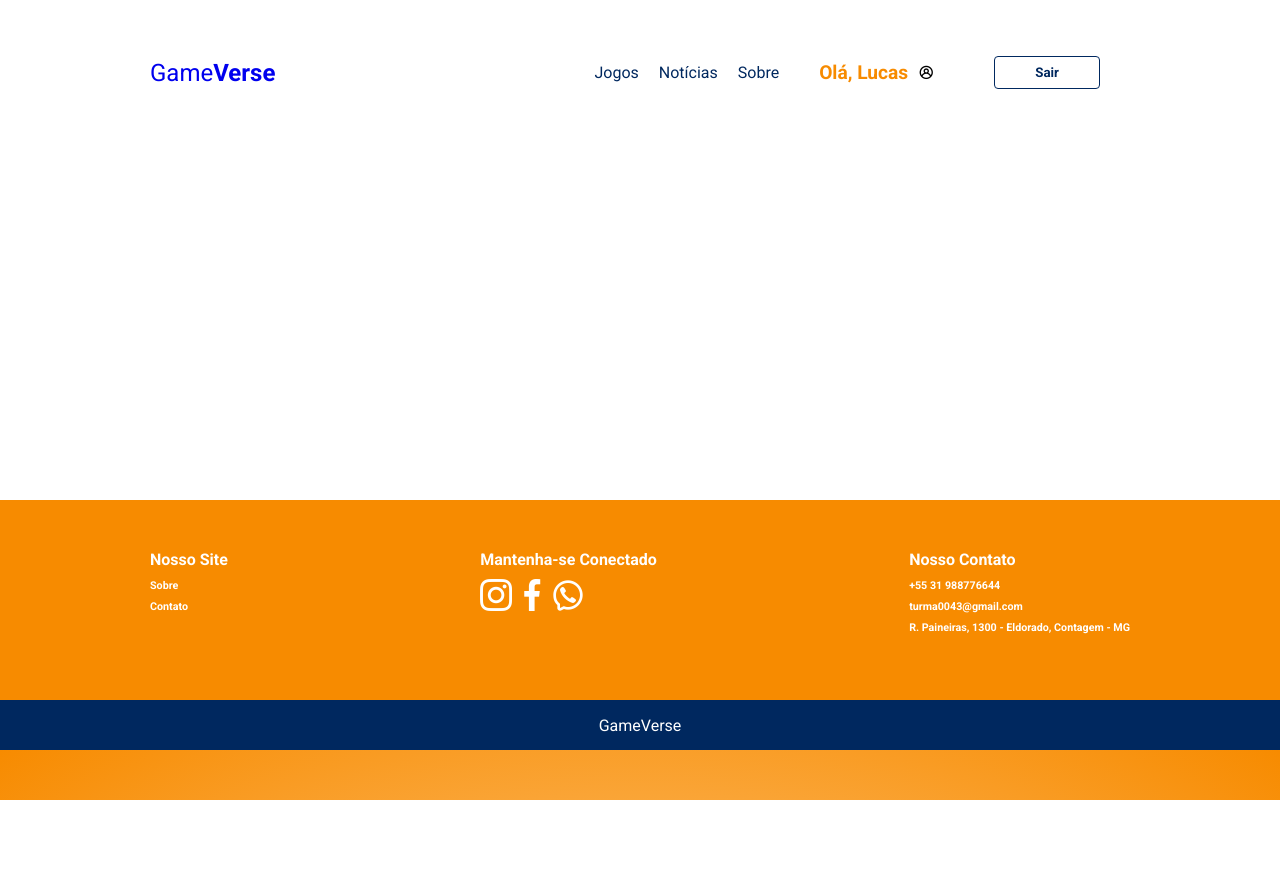
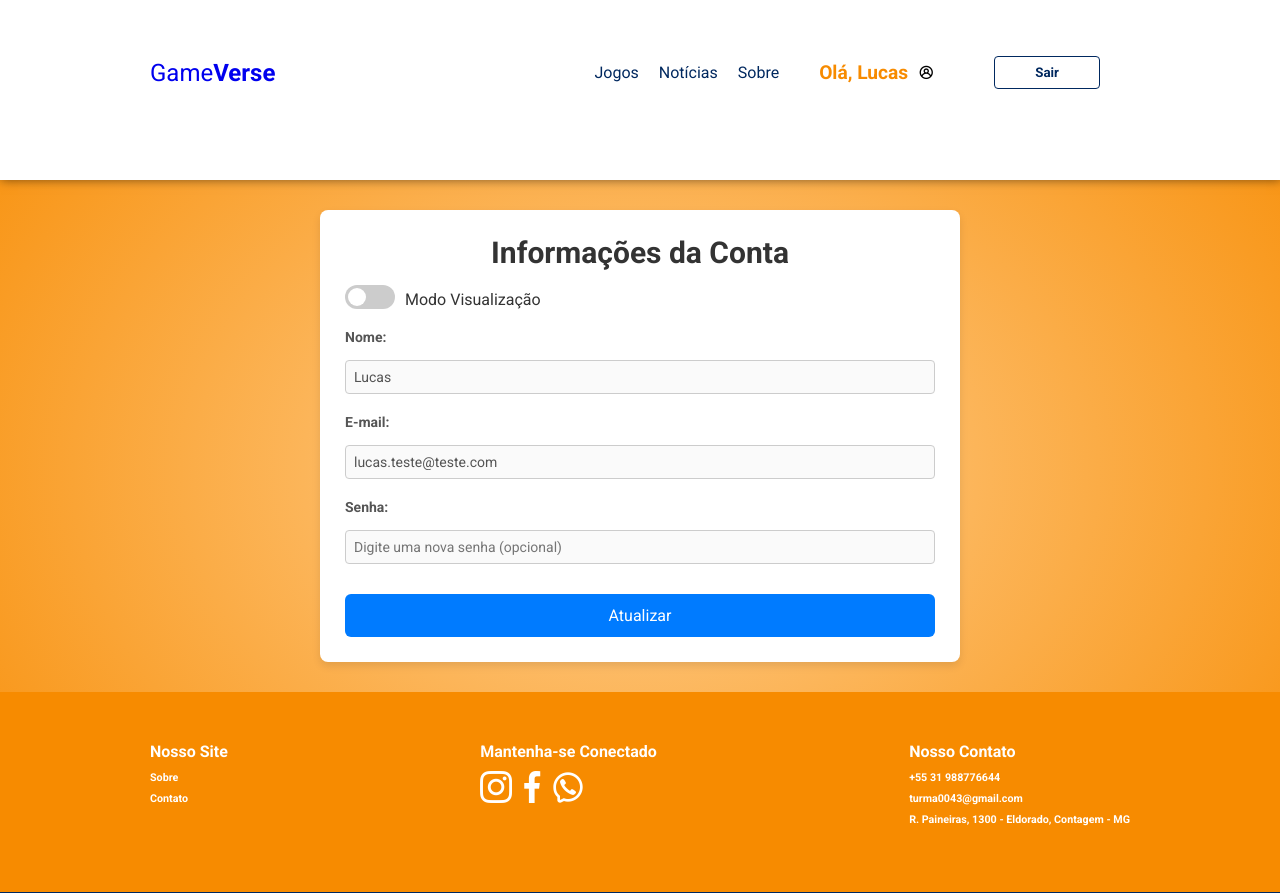
Before and after one commit to M0nCoeur/projeto, a PHP site: page /myaccount.php in a window 1280 px wide. Shown: the top 893 px of the page. Before the commit the page ends 800 px from the top, so only its background shows below. Run offline with PHP 8.4, Linux system fonts and the light colour scheme; a user stored in the database is signed in; data comes from the database, SQL or seed files in the repository.

Commit message:
Adicionada funcionalidade de edição de conta com atualização de dados do usuário e feedback visual. Implementado script para alternar entre modos de edição e visualização.

```diff
--- a/myaccount.php
+++ b/myaccount.php
@@ -1,6 +1,71 @@
 <?php
 session_start();
+include('conexao.php');
+
+// Verificar se o usuário está logado
+if (isset($_SESSION['usuario'])) {
+    $username = $_SESSION['usuario']; // Usando o nome de usuário ou e-mail armazenado na sessão
+
+    // Função para carregar os dados do usuário
+    function carregarUsuario($conn, $username) {
+        $stmt = $conn->prepare("SELECT * FROM user WHERE email = :email OR nome = :nome");
+        $stmt->bindParam(':email', $username);
+        $stmt->bindParam(':nome', $username);
+        $stmt->execute();
+        return $stmt->fetch(PDO::FETCH_ASSOC);
+    }
+
+    // Busca o usuário
+    $user = carregarUsuario($conn, $username);
+
+    // Verifique se um usuário foi encontrado
+    if (!$user) {
+        die("Usuário não encontrado.");
+    }
+} else {
+    die("Você não está logado.");
+}
+
+// Processar atualização de dados
+if (isset($_POST['update_account'])) {
+    $name = $_POST['name'];
+    $email = $_POST['email'];
+    $password = $_POST['password'];
+
+    // Atualizar nome e e-mail
+    $update_query = "UPDATE user SET nome = :nome, email = :email";
+
+    // Se a senha foi alterada, inclui a senha na consulta
+    if (!empty($password)) {
+        $update_query .= ", senha = :senha";
+    }
+
+    $update_query .= " WHERE id_user = :id_user"; // Usando o campo correto id_user
+    $stmt = $conn->prepare($update_query);
+    $stmt->bindParam(':nome', $name);
+    $stmt->bindParam(':email', $email);
+
+    if (!empty($password)) {
+        // Aqui não estamos criptografando a senha, apenas atualizando o campo com o valor recebido
+        $stmt->bindParam(':senha', $password);
+    }
+    $stmt->bindParam(':id_user', $user['id_user']); // Usando o id_user correto
+
+    if ($stmt->execute()) {
+        // Atualiza o nome do usuário na sessão
+        $_SESSION['usuario'] = $name;
+
+        // Recarrega os dados do usuário após a atualização
+        $user = carregarUsuario($conn, $name);
+
+        echo "<script>document.getElementById('message').innerText = 'Dados atualizados com sucesso!';</script>";
+    } else {
+        echo "<script>document.getElementById('message').innerText = 'Erro ao atualizar dados. Tente novamente.';</script>";
+    }
+}
 ?>
+
+
 
 <!DOCTYPE html>
 <html lang="en">
@@ -8,7 +73,7 @@ session_start();
     <meta charset="UTF-8">
     <meta http-equiv="X-UA-Compatible" content="IE=edge" />
     <meta name="viewport" content="width=device-width, initial-scale=1.0">
-    <title>GameVerse - Home</title>
+    <title>GameVerse - Minha Conta</title>
     <link rel="stylesheet" href="/HTML_PROJECT/styles/myaccount.css">
     <link rel="stylesheet" href="https://unicons.iconscout.com/release/v4.0.8/css/line.css">
     <script src="/HTML_PROJECT/scripts/script-header.js"></script>
@@ -25,9 +90,7 @@ session_start();
                 <li><a href="index.php#galery">Notícias</a></li>
                 <li><a href="index.php#about">Sobre</a></li>
 
-
                 <?php if (isset($_SESSION['usuario'])): ?>
-                    <!-- Dropdown para o usuário logado -->
                     <li class="dropdown">
                         <div class="user-container" onclick="toggleDropdown()">
                             <span>Olá, <?php echo $_SESSION['usuario']; ?></span>
@@ -35,7 +98,7 @@ session_start();
                         </div>
                         <ul class="dropdown-menu">
                             <li><a href="myaccount.php">Minha Conta</a></li>
-                            <li><a href="favorites.php">Jogos Favoritos</a></li>
+                            <li><a href="jogos_favoritos.php">Jogos Favoritos</a></li>
                             <li><a href="reviews.php">Minhas Avaliações</a></li>
                         </ul>
                     </li>
@@ -45,7 +108,38 @@ session_start();
                 <?php endif; ?>
             </ul>
         </nav>
+    </div>
 </header>
+
+<main>
+    <section class="account-section">
+        <h2>Informações da Conta</h2>
+
+        <!-- Toggle Switch -->
+        <div class="toggle-container">
+            <label class="switch">
+                <input type="checkbox" id="edit-toggle" onclick="toggleEditMode()">
+                <span class="slider"></span>
+            </label>
+            <span id="edit-label">Modo Visualização</span>
+        </div>
+
+        <form method="POST" action="myaccount.php" id="account-form">
+            <label for="name">Nome:</label>
+            <input type="text" name="name" id="name" value="<?php echo htmlspecialchars($user['nome'] ?? ''); ?>" required disabled>
+
+            <label for="email">E-mail:</label>
+            <input type="email" name="email" id="email" value="<?php echo htmlspecialchars($user['email'] ?? ''); ?>" required disabled>
+
+            <label for="password">Senha:</label>
+            <input type="password" name="password" id="password" placeholder="Digite uma nova senha (opcional)" disabled>
+
+            <button type="submit" name="update_account" id="update-button" disabled>Atualizar</button>
+        </form>
+        <div id="message"></div> <!-- Mensagem de feedback -->
+    </section>
+</main>
+
 
 <footer>
     <div class="main">
@@ -77,5 +171,6 @@ session_start();
 </footer>
 
 <script src="/HTML_PROJECT/scripts/drop.js"></script>
+<script src="/HTML_PROJECT/scripts/myaccount.js"></script>
 </body>
 </html>
--- a/styles/myaccount.css
+++ b/styles/myaccount.css
@@ -1,4 +1,4 @@
-/* font import*/
+/* Importação - Fonte */
 @import url('https://fonts.googleapis.com/css2?family=Roboto:wght@400;700&display=swap');
 * {
     margin: 0px;
@@ -28,7 +28,7 @@ body {
 
 header {
     width: 100%;
-    height: 500px;
+    height: 180px;
     background: white;
     box-shadow: 1px 0px 10px 0px rgba(0, 0, 0, 0.5);
     -webkit-box-shadow: 1px 0px 10px 0px rgba(0, 0, 0, 0.5);
@@ -121,7 +121,8 @@ nav ul button:hover {
     color: white;
 }
 
-/* Login/Logout Button Styles */
+/* Login/Logout estilização */
+
 .login-button, .logout-button {
     background-color: #4CAF50; /* Cor padrão para o botão de login */
     color: white;
@@ -136,7 +137,8 @@ nav ul button:hover {
     background-color: #f44336; /* Cor para logout */
 }
 
-/* Hover effects */
+/* Efeitos Hover */
+
 .login-button:hover, .logout-button:hover {
     opacity: 0.8;
 }
@@ -271,350 +273,193 @@ nav ul button:hover {
     display: block;
 }
 
-/* Catalogo */
+/* Minha Conta */
 
-section .title-wrapper-catalog {
-    color:var(--blue);
+/* Seção da conta */
+.account-section {
+    width: 50%;
+    margin: 30px auto;
+    padding: 25px;
+    background-color: #fff;
+    border-radius: 8px;
+    box-shadow: 0px 4px 8px rgba(0, 0, 0, 0.1);
 }
 
-section .catalog {
-    width: 100%;
-    padding: 100px;
+/* Ajustando a distância entre os labels e os inputs */
+.account-section label {
+    display: block;
+    margin-bottom: 5px; /* Diminui a distância entre o label e o input */
+    font-size: 16px;
+    color: #333;
 }
 
-section .filter-card {
-    width: 980px;
-    height: 100px;
-    background-color: var(--gray);
-    border-radius: 8px;
-    margin: 0 auto;
-    display: flex;
-    flex-direction: row;
-    align-items: center;
-    justify-content: center;
+.account-section input {
+    width: 100%;
+    padding: 8px;
+    margin-bottom: 15px; /* Distância entre os campos de input */
+    border: 1px solid #ddd;
+    border-radius: 4px;
+    font-size: 14px;
+    transition: all 0.3s ease;
 }
 
-.search-input{
-    width: 700px;
-    height: 50px;
-    border: none;
-    border: 4px 0px 0px 4px;
-    text-indent: 10px;
+.account-section input:focus {
+    border-color: #4e73df;
+    outline: none;
 }
 
-.search-button {
-    width: 150px;
-    height: 50px;
-    border-radius: 0px 4px 4px 0px;
-    border: none;
-    background: var(--blue);
-    color: white;
-    cursor: pointer;
-    font-size: 1.1em;
-    transition: 0.3s ease;
-}
-
-.search-button:hover {
-    background: #d3d2d2;
-    color: var(--blue);
-}
-
-.title-wrapper-catalog {
-    margin-top: 200px;
-    padding-bottom: 20px;
-}
-
-section .card-wrapper {
-    max-width: 1000px;
-    height: 100%;
-    display: grid;
-    grid-template-columns: repeat(auto-fill, minmax(270px, 1fr));
-    grid-gap: 30px;
-    padding-top: 50px;
-
-}
-
-/* Card Adventure*/
-
-section .card-item {
-    height: 400px;
-    background-color: var(--gray);
-    border-radius: 8px;
-    display: flex;
-    flex-direction: column;
-    align-items: center;
-    justify-content: space-around;
-    box-shadow: 0 2px 14px #0c0c0c;
-
-}
-
-.card-content {
-    height: 40%;
-    display: flex;
-    flex-direction: column;
-    align-items: center;
-    justify-content: space-around;
-}
-
-.card-item img {
-    width: 85%;
-    margin-top: 20px;
-}
-
-.card-item h4 {
-    width: 90%;
-}
-
-.card-item p {
-    width: 90%;
-    font-style: italic;
-    color: #00000070;
-    margin-bottom: 5px;
-}
-
-.card-item button {
-    width: 90%;
-    padding: 15px;
-    border: none;
-    background: var(--blue);
-    border-radius: 4px;
-    color: white;
-    font-weight: bold;
-    font-size: 1.1em;
-    cursor: pointer;
-    transition: 0.3s ease;
-    margin-bottom: 10px;
-}
-
-.card-item button:hover {
-    background: #ededed;
-    color: var(--blue);
-}
-
-/* Card Administração*/
-
-section .card-adm {
-    height: 400px;
-    background-color: var(--gray);
-    border-radius: 8px;
-    display: flex;
-    flex-direction: column;
-    align-items: center;
-    justify-content: space-around;
-    box-shadow: 0 2px 14px #0c0c0c;
-}
-
-.card-content-adm {
-    height: 40%;
-    display: flex;
-    flex-direction: column;
-    align-items: center;
-    justify-content: space-around;
+.account-section h2 {
+    font-size: 30px;
+    color: #333;
+    text-align: center;
     margin-bottom: 15px;
 }
 
-.card-adm img {
-    width: 70%;
+/* Estilos do formulário */
+.account-section form {
+    display: flex;
+    flex-direction: column;
+    gap: 10px;  /* Espaço menor entre os campos */
+}
+
+.account-section form label {
+    font-size: 16px;
+    color: #555;
+    margin-bottom: 8px;
+}
+
+.account-section form label {
+    display: inline-block;
+    font-weight: bold;
+    margin-bottom: 5px; /* Reduzido de 10px para 5px */
+    margin-right: 10px; /* Reduzido para aproximar um pouco mais da input */
+    font-size: 14px;
+}
+
+.account-section form input {
+    width: 100%;
+    padding: 8px;
+    font-size: 14px;
+    border-radius: 4px;
+    border: 1px solid #ccc;
+    margin-bottom: 10px; /* Reduzido de 15px para 10px */
+}
+
+.account-section form button {
+    background-color: #007bff;
+    color: #fff;
+    padding: 10px 20px;
+    border: none;
+    border-radius: 4px;
+    cursor: pointer;
+    font-size: 14px;
     margin-top: 10px;
 }
 
-.card-adm h4 {
-    width: 90%;
+.account-section form button:hover {
+    background-color: #0056b3;
 }
 
-.card-adm p {
-    width: 90%;
-    font-style: italic;
-    color: #00000070;
-    margin-bottom: 5px;
+
+.account-section form input[type="text"]:focus,
+.account-section form input[type="email"]:focus,
+.account-section form input[type="password"]:focus {
+    border-color: #007BFF;
+    outline: none;
 }
 
-.card-adm button {
-    width: 90%;
-    padding: 15px;
+/* Estilo do botão */
+.account-section form button {
+    padding: 12px;
+    background-color: #007BFF;
+    color: #fff;
     border: none;
-    background: var(--blue);
-    border-radius: 4px;
-    color: white;
-    font-weight: bold;
-    font-size: 1.1em;
+    border-radius: 6px;
+    font-size: 16px;
     cursor: pointer;
-    transition: 0.3s ease;
-    margin-bottom: 10px;
+    transition: background-color 0.3s ease;
 }
 
-.card-adm button:hover {
-    background: #ededed;
-    color: var(--blue);
+.account-section form button:hover {
+    background-color: #0056b3;
 }
 
-/* Card Security*/
-
-section .card-sec {
-    height: 400px;
-    background-color: var(--gray);
-    border-radius: 8px;
-    display: flex;
-    flex-direction: column;
-    align-items: center;
-    justify-content: space-around;
-    box-shadow: 0 2px 14px #0c0c0c;
+/* Mensagem de feedback */
+#message {
+    margin-top: 15px;
+    font-size: 16px;
+    text-align: center;
+    padding: 10px;
+    border-radius: 6px;
+    display: none;
 }
 
-.card-content-sec {
-    height: 40%;
-    display: flex;
-    flex-direction: column;
-    align-items: center;
-    justify-content: space-around;
-    margin-bottom: 5px;
+#message.success {
+    background-color: #d4edda;
+    color: #155724;
 }
 
-.card-sec img {
-    width: 48%;
-    margin-top: 40px;
+#message.error {
+    background-color: #f8d7da;
+    color: #721c24;
 }
 
-.card-sec h4 {
-    width: 90%;
-    margin-bottom: 5px;
+/* Container Switch */
+.toggle-container {
+    display: flex;
+    align-items: center;
+    margin-bottom: 15px;
 }
 
-.card-sec p {
-    width: 90%;
-    font-style: italic;
-    color: #00000070;
-    margin-bottom: 5px;
+/* Label ao lado do switch */
+#edit-label {
+    margin-left: 10px;
+    font-size: 16px;
+    color: #333;
 }
 
-.card-sec button {
-    width: 90%;
-    padding: 15px;
-    border: none;
-    background: var(--blue);
-    border-radius: 4px;
-    color: white;
-    font-weight: bold;
-    font-size: 1.1em;
-    cursor: pointer;
-    transition: 0.3s ease;
-    margin-bottom: 10px;
+/* Switch */
+.switch {
+    position: relative;
+    display: inline-block;
+    width: 50px;
+    height: 24px;
 }
 
-.card-sec button:hover {
-    background: #ededed;
-    color: var(--blue);
+.switch input {
+    display: none; /* Oculta o input */
 }
 
-/*Notícias*/
-
-section .texto {
-    color: var(--blue);
-    margin-bottom: 20px;
+.slider {
+    position: absolute;
+    cursor: pointer;
+    top: 0;
+    left: 0;
+    right: 0;
+    bottom: 0;
+    background-color: #ccc;
+    transition: 0.4s;
+    border-radius: 24px;
 }
 
-.galery {
-    width: 100%;
-    height: 100%;
-    display: flex;
-    align-items: center;
-    justify-content: center;
-    padding: 50px 10px;
+.slider:before {
+    position: absolute;
+    content: "";
+    height: 18px;
+    width: 18px;
+    left: 3px;
+    bottom: 3px;
+    background-color: white;
+    transition: 0.4s;
+    border-radius: 50%;
 }
 
-.carousel {
-    position: relative;
-    overflow: hidden;
-    border-radius: 10px;
+input:checked + .slider {
+    background-color: #007BFF;
 }
 
-.imagens {
-    display: flex;
-    transition: transform 0.5s ease;
-}
-
-.carousel img {
-    width: 1000px;
-    height: 470px;
-}
-
-.button {
-    position: absolute;
-    top: 50%;
-    transform: translateY(-50%);
-    background-color: rgba(255, 255, 255, 0.8);
-    border: none;
-    cursor: pointer;
-    font-size: 24px;
-}
-
-.prev {
-    left: 10px;
-}
-
-.next {
-    right: 10px;
-}
-
-.fade {
-    animation-name: fade;
-    animation-duration: 1.5s;
-}
-
-@keyframes fade {
-    from {opacity: 0.4}
-    to {opacity: 1}
- }
-
-/*Sobre*/
-
-.features {
-    width: 100%;
-    height:  100%;
-    background: white;
-    display: flex;
-    align-items: center;
-    justify-content: center;
-    padding: 50px 0px;
-}
-
-.title-wrapper-features {
-    padding: 20px 0px;
-}
-
-.feature-card-block {
-    max-width: 1000px;
-    min-width: 300px;
-    height: 600px;
-    background: var(--gray);
-    margin: 0 auto;
-    border-radius: 8px;
-    z-index: 10;
-    padding: 50px;
-    display: grid;
-    grid-template-columns: repeat(auto-fill, minmax(420px, 1fr));
-    grid-gap: 30px;
-}
-
-.feature-card-item {
-    max-width: 420px;
-    height: 150px;
-    display: flex;
-    flex-direction: row;
-    align-items: center;
-    justify-content: space-around;
-    border: 1px solid #dedede3b;
-    border-radius: 4px;
-}
-
-.feature-text-content {
-    max-width: 60%;
-    margin: 5px;
-}
-
-.feature-card-item img {
-    width: 64px;
-    height: 64px;
+input:checked + .slider:before {
+    transform: translateX(26px);
 }
 
 /*Rodapé*/
```
Also changed, not shown: scripts/myaccount.js (added, +19 -0 lines). Lines whose indentation alone changed are shown as unchanged.
